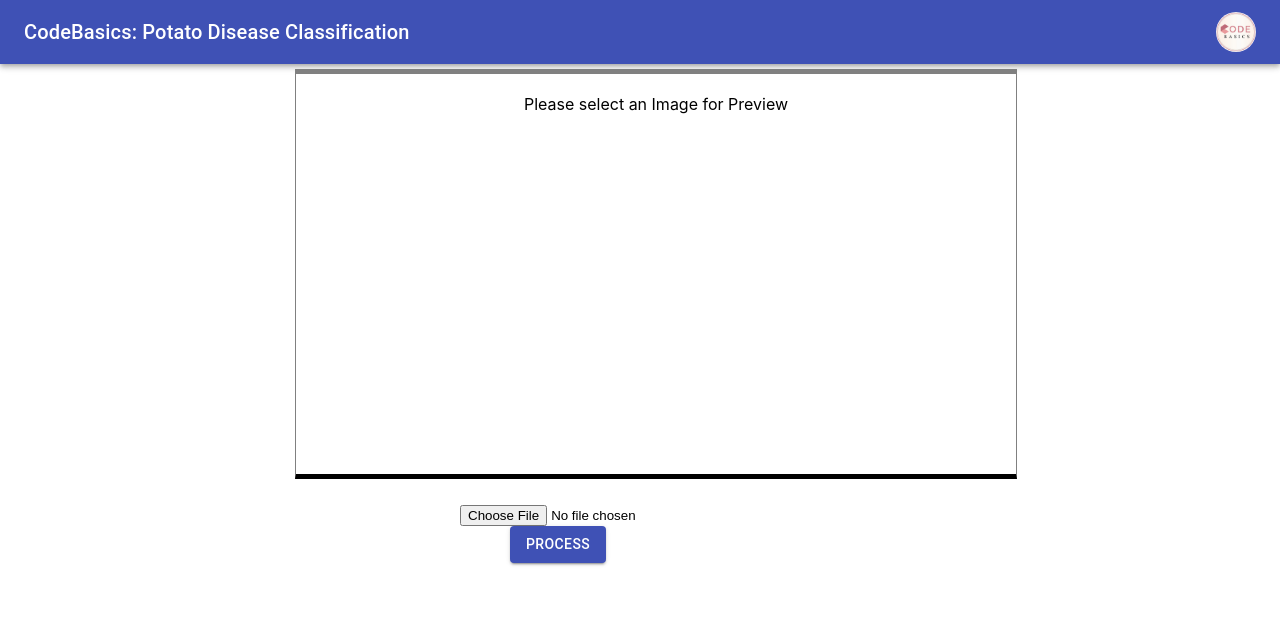
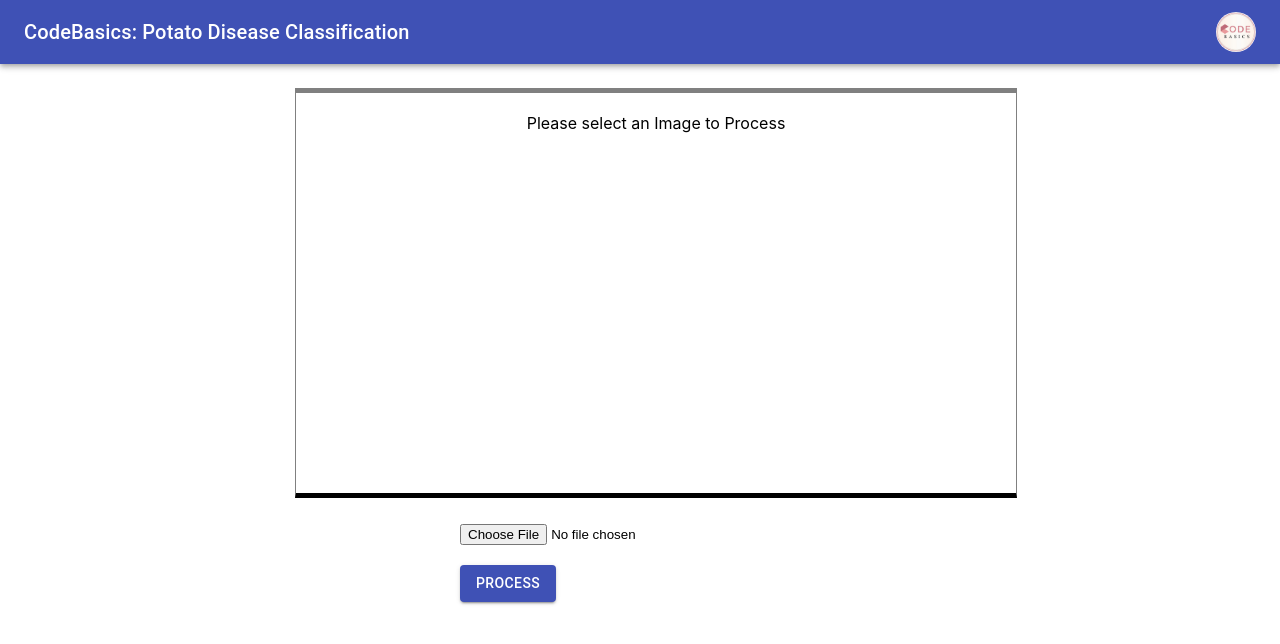
Before and after one commit to Yousaf-rao/potato-disease-classification, a React (Create React App) app in the folder frontend/: page / in a window 1280 px wide. Shown: the top 644 px of the page. Built offline with nearby package versions, Linux system fonts and the light colour scheme.

Commit message:
STL: adjusted look and feel

```diff
--- a/frontend/src/home.js
+++ b/frontend/src/home.js
@@ -18,6 +18,7 @@
     flexGrow: 1,
   },
   center: {
+    marginTop: "3vh",
     width: "60%",
   },
   bottom: {
@@ -42,15 +43,15 @@
     display: "block",
     marginLeft: "auto",
     marginRight: "auto",
-    height: "400px",
     width: "50%",
   },
   card: {
-    marginTop: "20px",
+    marginTop: "3vh",
     border: "1px solid black",
+    marginBottom: "3vh",
   },
   uploadButton: {
-    marginLeft: "50px",
+    marginTop: "20px",
   },
 });
 
@@ -115,14 +116,14 @@
         {!image && (
           <div className={classes.imgPreview}>
             <div className={classes.previewText}>
-              Please select an Image for Preview
+              Please select an Image to Process
             </div>
           </div>
         )}
         {image && <img src={preview} className={classes.img} />}
         <br />
         <div className={classes.bottom}>
-          <input type="file" onChange={onSelectFile} />
+          <input type="file" onChange={onSelectFile} /><br/>
           <Button
             onClick={sendFile}
             variant="contained"
```
